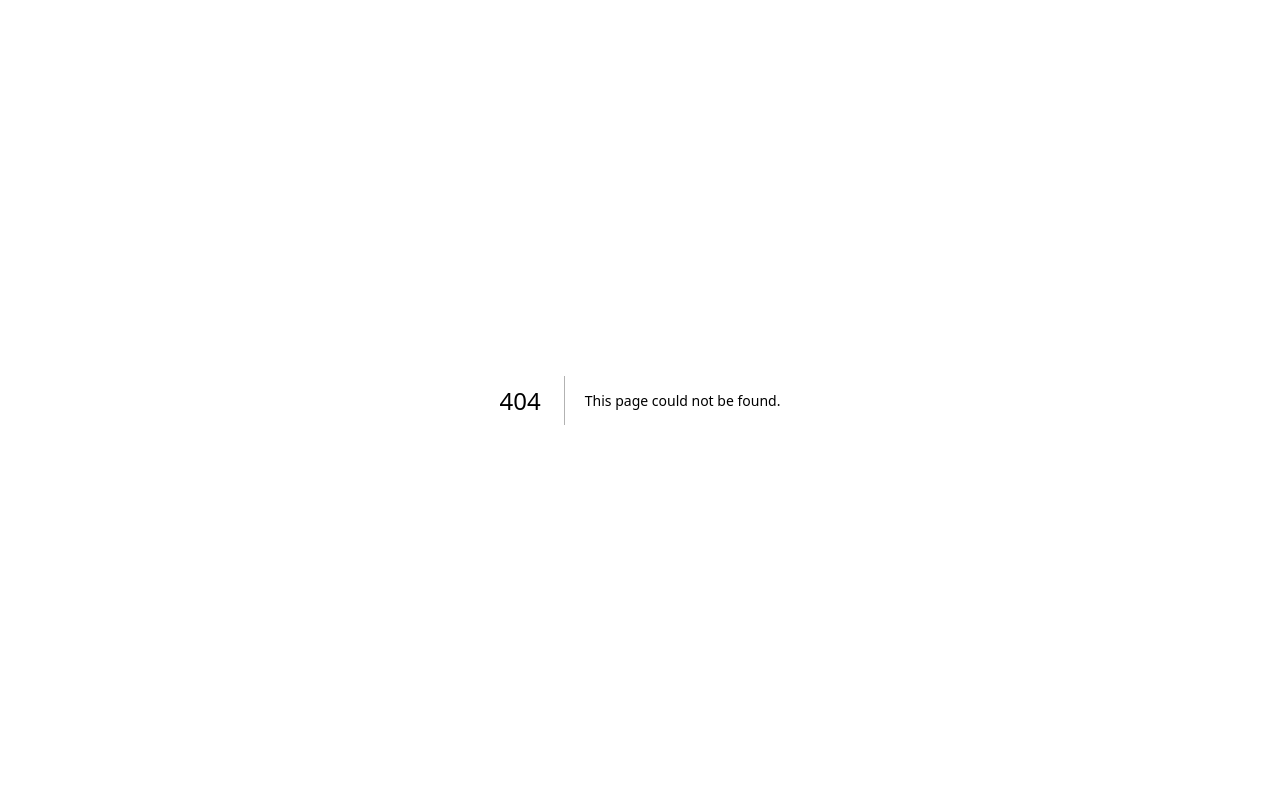
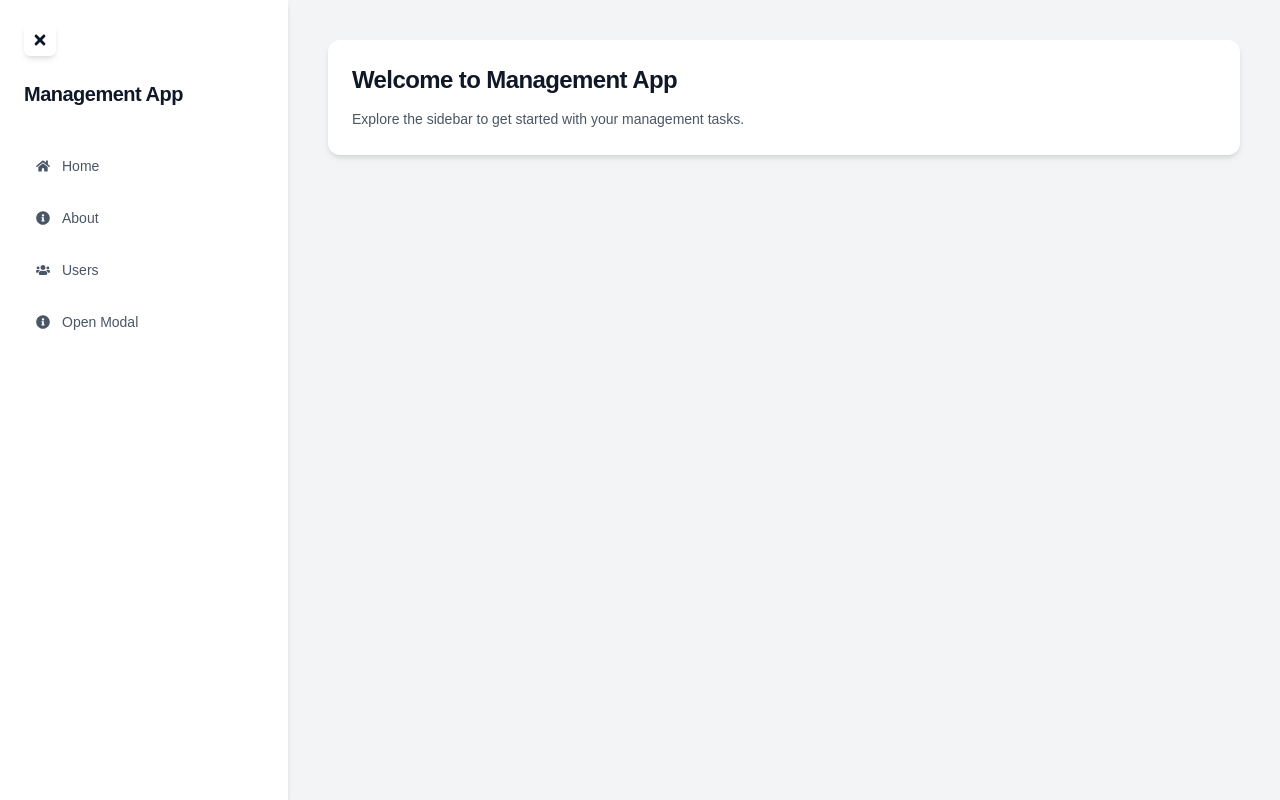
Before and after one commit to Sajadath/new-next-app, a Next.js app: page /csr in a window 1280 px wide. Before the commit this address had no page. Built offline with nearby package versions, Linux system fonts and the light colour scheme.

Commit message:
management page csr

```diff
--- /dev/null
+++ b/app/csr/page.js
@@ -0,0 +1,124 @@
+"use client";
+import React, { useEffect, useRef, useState } from "react";
+import { FaBars, FaTimes, FaHome, FaInfoCircle, FaUsers } from "react-icons/fa";
+
+function Page() {
+  const [sidebarOpen, setSidebarOpen] = useState(true);
+  const [openModal, setOpenModal] = useState(false);
+  const modalRef = useRef(null);
+
+  useEffect(() => {
+    const handleClickOutside = (event) => {
+      if (modalRef.current && !modalRef.current.contains(event.target)) {
+        setOpenModal(false);
+      }
+    };
+    if (openModal) {
+      document.addEventListener("click", handleClickOutside);
+    }
+    return () => {
+      document.removeEventListener("click", handleClickOutside);
+    };
+  }, [openModal]);
+
+  function handleModal() {
+    setOpenModal(!openModal);
+  }
+
+  return (
+    <div className="flex min-h-screen bg-gray-100 text-gray-900 font-sans antialiased">
+      <div
+        className={`fixed inset-0 bg-gray-900/50 backdrop-blur-sm transition-all duration-500 flex items-center justify-center z-50 ${
+          openModal ? "opacity-100 visible" : "opacity-0 invisible"
+        }`}
+      >
+        <div ref={modalRef} className="bg-white rounded-xl p-8 shadow-2xl">
+          <h2 className="text-lg font-semibold text-gray-900">Modal Opened</h2>
+          <p className="text-sm text-gray-600 mt-2">Click outside to close</p>
+          <button
+            className="absolute top-4 right-4 p-2 hover:bg-gray-200 rounded-full transition-colors duration-200"
+            onClick={handleModal}
+          >
+            <FaTimes size={14} className="text-gray-600" />
+          </button>
+        </div>
+      </div>
+
+      <button
+        className="fixed top-6 left-6 z-50 p-2 bg-white rounded-md hover:bg-gray-200 transition-colors duration-200 shadow-md"
+        onClick={() => setSidebarOpen(!sidebarOpen)}
+      >
+        {sidebarOpen ? (
+          <FaTimes size={16} className="text-gray-900" />
+        ) : (
+          <FaBars size={16} className="text-gray-900" />
+        )}
+      </button>
+
+      <div className="flex-1 flex transition-all duration-500 ease-in-out">
+        <aside
+          className={`h-screen bg-white px-6 pt-20 overflow-x-hidden transition-all duration-500 ease-in-out shadow-md ${
+            sidebarOpen ? "w-72" : "w-0 translate-x-[-100%]"
+          }`}
+        >
+          <h2 className="text-xl font-bold text-gray-900 tracking-tight">
+            Management App
+          </h2>
+          <nav className="mt-10">
+            <ul className="space-y-4">
+              <li>
+                <a
+                  href="#"
+                  className="flex items-center text-sm text-gray-600 hover:text-gray-900 py-2 px-3 rounded-lg hover:bg-gray-200 transition-colors duration-200"
+                >
+                  <FaHome className="mr-3" />
+                  Home
+                </a>
+              </li>
+              <li>
+                <a
+                  href="#"
+                  className="flex items-center text-sm text-gray-600 hover:text-gray-900 py-2 px-3 rounded-lg hover:bg-gray-200 transition-colors duration-200"
+                >
+                  <FaInfoCircle className="mr-3" />
+                  About
+                </a>
+              </li>
+              <li>
+                <a
+                  href="#"
+                  className="flex items-center text-sm text-gray-600 hover:text-gray-900 py-2 px-3 rounded-lg hover:bg-gray-200 transition-colors duration-200"
+                >
+                  <FaUsers className="mr-3" />
+                  Users
+                </a>
+              </li>
+              <li>
+                <p
+                  onClick={handleModal}
+                  className="flex items-center text-sm text-gray-600 hover:text-gray-900 py-2 px-3 rounded-lg hover:bg-gray-200 cursor-pointer transition-colors duration-200"
+                >
+                  <FaInfoCircle className="mr-3" />
+                  Open Modal
+                </p>
+              </li>
+            </ul>
+          </nav>
+        </aside>
+
+        <main className="flex-1 p-10 transition-all duration-500 ease-in-out">
+          <div className="bg-white p-6 rounded-xl shadow-md">
+            <h1 className="text-2xl font-bold text-gray-900 tracking-tight">
+              Welcome to Management App
+            </h1>
+            <p className="text-sm text-gray-600 mt-3 leading-relaxed">
+              Explore the sidebar to get started with your management tasks.
+            </p>
+          </div>
+        </main>
+      </div>
+    </div>
+  );
+}
+
+export default Page;
```
Also changed, not shown: package.json (+4 -3 lines), 1 other file (tests, documents, lock files or other folders).
